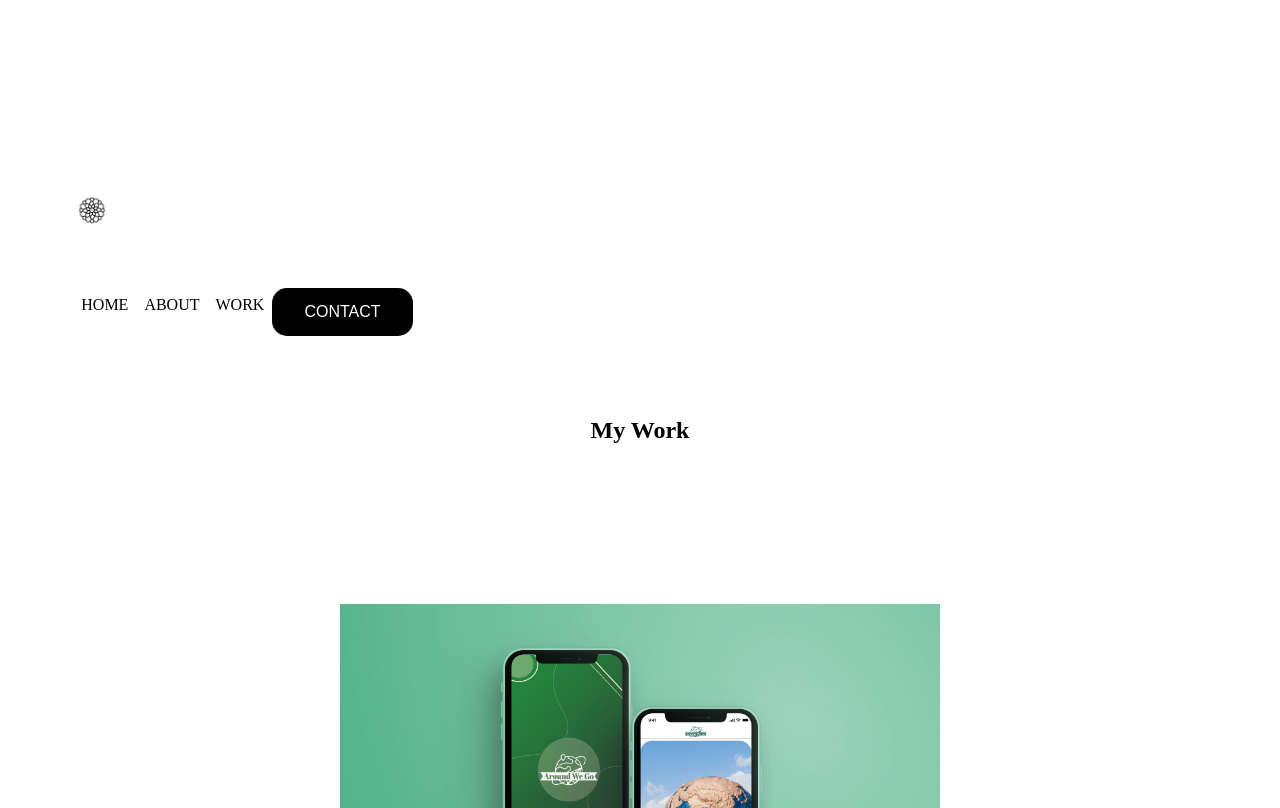
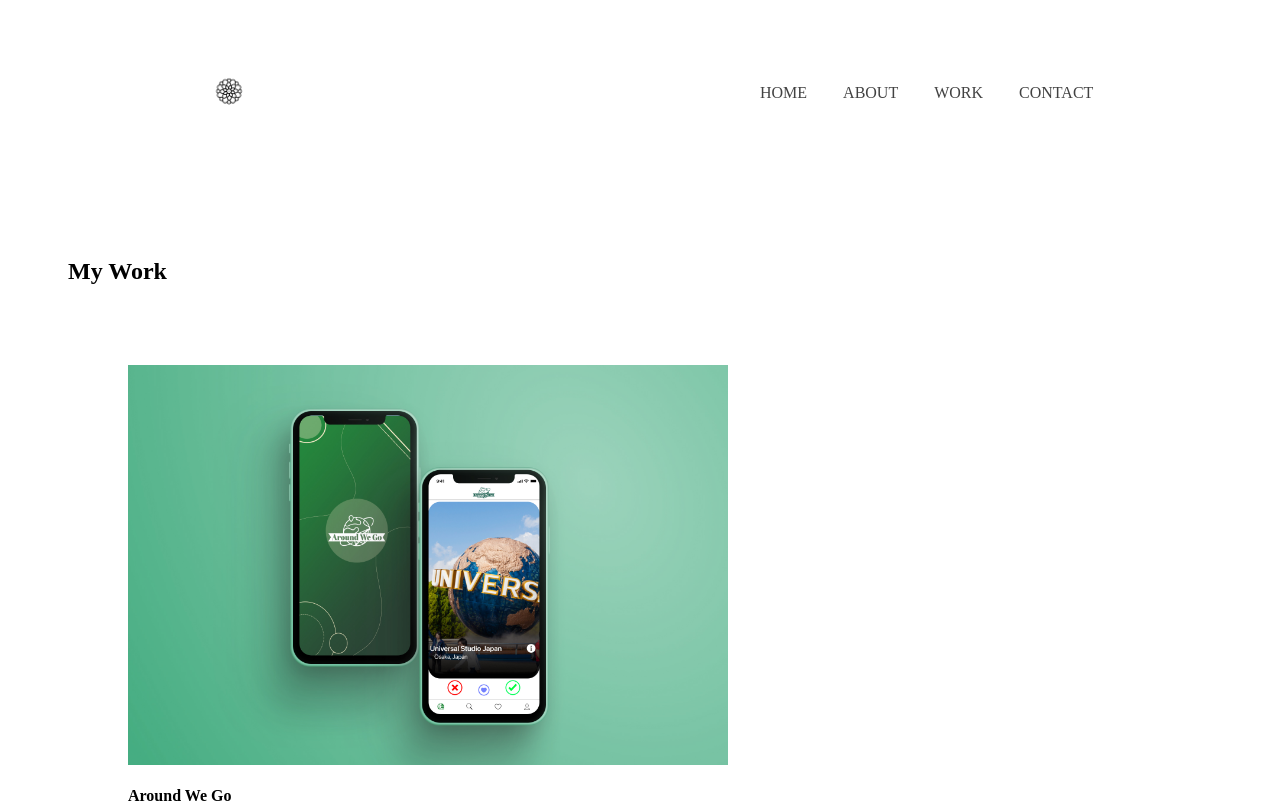
Before and after one commit to alyssatopete/UX_UI_HW_18, a plain HTML site: page MyWork.html in a window 1280 px wide. Shown: the top 808 px of the page. Drawn offline with Linux system fonts and the light colour scheme.

Commit message:
HW 18 wireframe of portfolio
My Skills section is under "About"

```diff
--- a/MyWork.html
+++ b/MyWork.html
@@ -3,22 +3,20 @@
   <head>
     <meta charset="UTF-8" />
     <meta name="viewport" content="width=device-width, initial-scale=1.0" />
-    <title>Document</title>
+    <title>My Work</title>
     <link rel="stylesheet" href="css\style.css" />
   </head>
 
   <body>
     <header class="navigation">
-      <div class="inline-block"></div>
-      <div class="logo">
-        <img src="images/portfolio.png" width="100" height="100" />
-      </div>
+      <img src="images/portfolio.png" alt="logo" class="logo" />
+
       <nav class="inline-block">
         <ul>
-          <li class="inline-block">HOME</li>
-          <li class="inline-block">ABOUT</li>
-          <li class="inline-block">WORK</li>
-          <button class="inline-block">CONTACT</button>
+          <li><a href="#">HOME</a></li>
+          <li><a href="#">ABOUT</a></li>
+          <li><a href="#">WORK</a></li>
+          <li><a href="#">CONTACT</a></button>
         </ul>
       </nav>
     </header>
@@ -26,8 +24,8 @@
     <!-- My Work Section Contructed using CSS Grid-->
 
     <section class="myWork">
-      <h1>My Work</h1>
       <div class="workGrid">
+        <h1>My Work</h1>
         <div>
           <img src="images/awgmock.jpg" width="600px" height="400px" />
           <h4>Around We Go</h4>
--- a/css/style.css
+++ b/css/style.css
@@ -2,21 +2,28 @@
 body {
     background-color: white;
 }
-.header{
+header{
     display: flex;
     justify-content: space-between;
     align-items: center;
     z-index: 100;
 }
+
+header.navigation{
+    margin: 0 auto
+}
+
 .inline-block{
     display: inline-block;
     vertical-align: top;
 }
-div.logo{
-    width: 23%;
-    padding: 1%;
+
+.logo{
+    width: 100px;
+    height: 100px;
+    padding: 10px 0;
+    float: left;
 }
-
 
 .navigation {
     width: 73%;
@@ -24,11 +31,25 @@ div.logo{
 
 }
 
-nav.inline-block{
-    width: 50%;
-   margin-right: 0 auto;
+nav ul{
+    margin: 0;
+    padding: 0;
+    list-style: none;
 }
 
+nav li {
+    display: inline-block;
+    margin-left: 20px;
+}
+
+nav a {
+color: rgb(66, 66, 66);
+text-decoration: none;
+}
+
+nav a:hover{
+    color: #000
+}
 
 .heroImg {
     height: 600px;
@@ -46,7 +67,7 @@ button{
     background-color: black;
     border: none;
     color: white;
-    padding: 15px 32px;
+    padding: 15px 22px;
     text-align: center;
     text-decoration: none;
     display: inline-block;
@@ -68,7 +89,7 @@ li {
    float: left;
    padding: 8px;
 }
-h1{
+h1.workGrid{
     text-align: center;
     padding: 20px;
 }
@@ -104,16 +125,3 @@ img{
     flex-direction: row;
     align-items: center;
 }
-
-div.workGrid{
-    display: grid;
-    grid-template-rows: auto auto auto;
-    justify-content: center;
-}
-
-@media only screen and (max-width:600){
-    }
-    div.workGrid{
-        display: grid;
-        grid-template-rows: 300px 300px 300px;
-    }
```
Also changed, not shown: About copy.html (added, +75 -0 lines).
